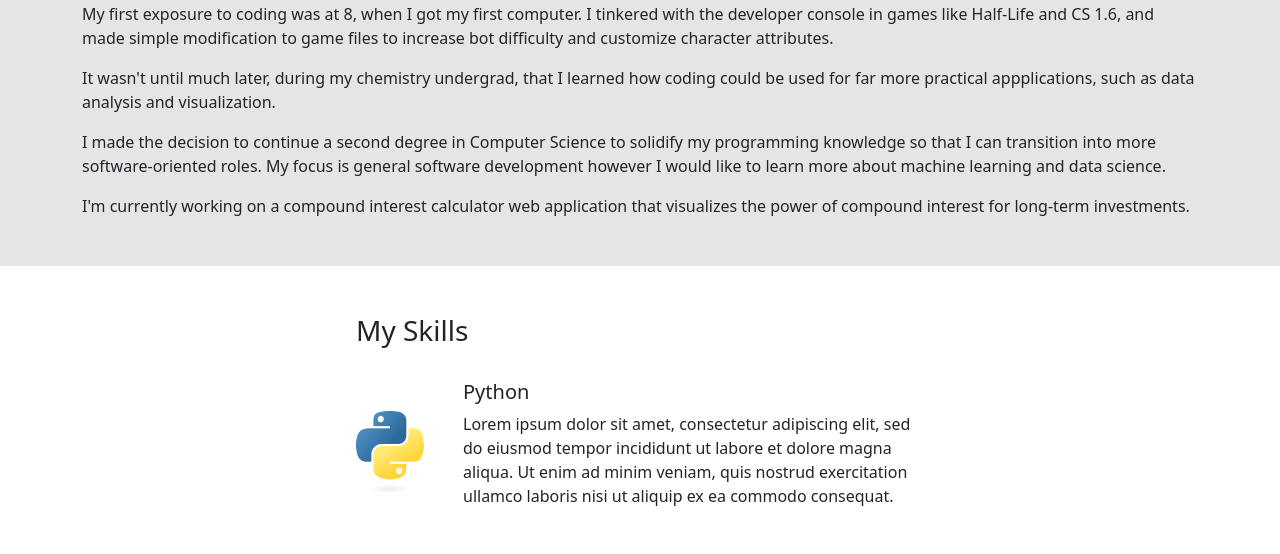
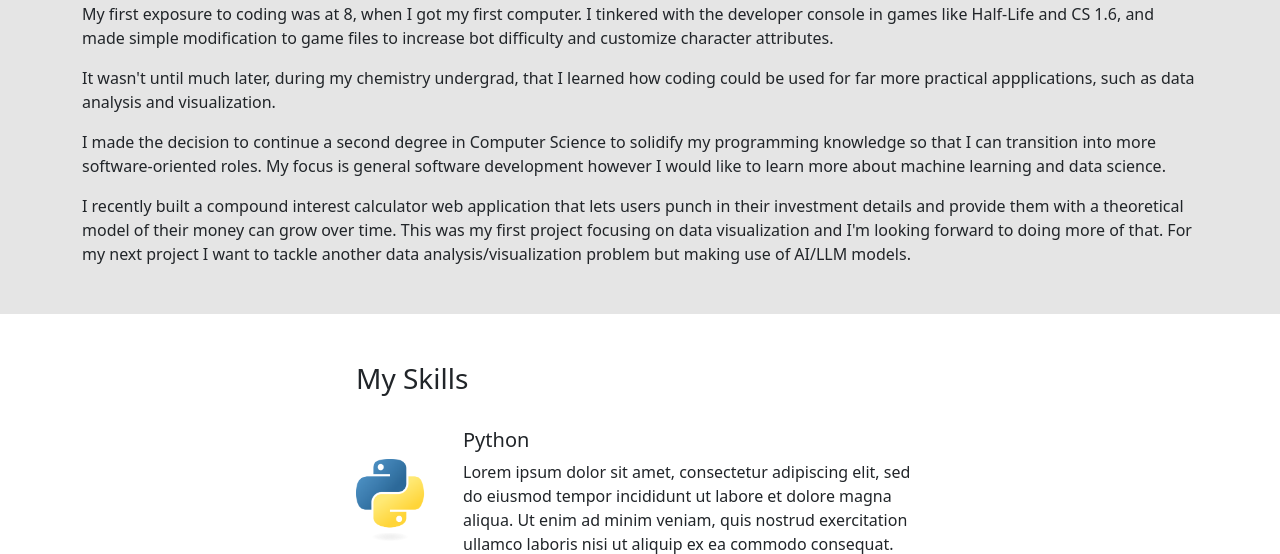
Before and after one commit to namnmai/portfolio-website, a Django app: page / in a window 1280 px wide. Shown: the part 1061-1615 px from the top of the page. Run offline with Django 5.2, Linux system fonts and the light colour scheme; data comes from the database, SQL or seed files in the repository.

Commit message:
Update about me

```diff
--- a/base/templates/base/home.html
+++ b/base/templates/base/home.html
@@ -43,7 +43,7 @@
 		<p>My first exposure to coding was at 8, when I got my first computer. I tinkered with the developer console in games like Half-Life and CS 1.6, and made simple modification to game files to increase bot difficulty and customize character attributes.</p>
 		<p>It wasn't until much later, during my chemistry undergrad, that I learned how coding could be used for far more practical appplications, such as data analysis and visualization.</p>
 		<p>I made the decision to continue a second degree in Computer Science to solidify my programming knowledge so that I can transition into more software-oriented roles. My focus is general software development however I would like to learn more about machine learning and data science.</p>
-		<p>I'm currently working on a compound interest calculator web application that visualizes the power of compound interest for long-term investments.</p>
+		<p>I recently built a compound interest calculator web application that lets users punch in their investment details and provide them with a theoretical model of their money can grow over time. This was my first project focusing on data visualization and I'm looking forward to doing more of that. For my next project I want to tackle another data analysis/visualization problem but making use of AI/LLM models.</p>
 	</div>
 
 </section>
```
